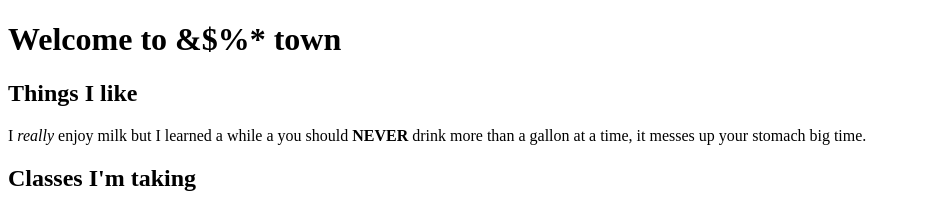
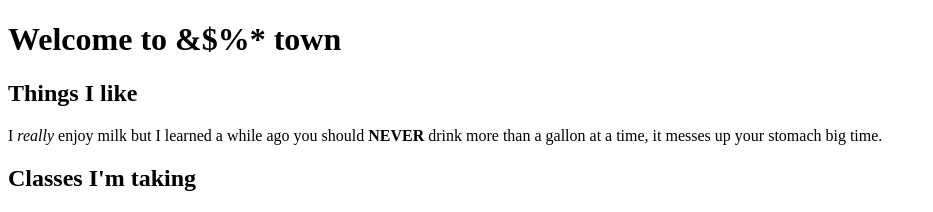
Before and after one commit to Jollysquire/personal_website, a plain HTML site: page index.html in a window 1280 px wide. Shown: the top 212 px of the page, without its empty margins (0-933 px from the left). Drawn offline with Linux system fonts and the light colour scheme.

Commit message:
spelling mistake

```diff
--- a/index.html
+++ b/index.html
@@ -7,7 +7,7 @@
 <body>
     <h1>Welcome to &$%* town</h1>
     <h2>Things I like</h2>
-    <p>I <em>really</em> enjoy milk but I learned a while a you should <strong>NEVER</strong> drink more than a gallon at a time,
+    <p>I <em>really</em> enjoy milk but I learned a while ago you should <strong>NEVER</strong> drink more than a gallon at a time,
         it messes up your stomach big time.
     </p>
     <h2>Classes I'm taking</h2>
```
